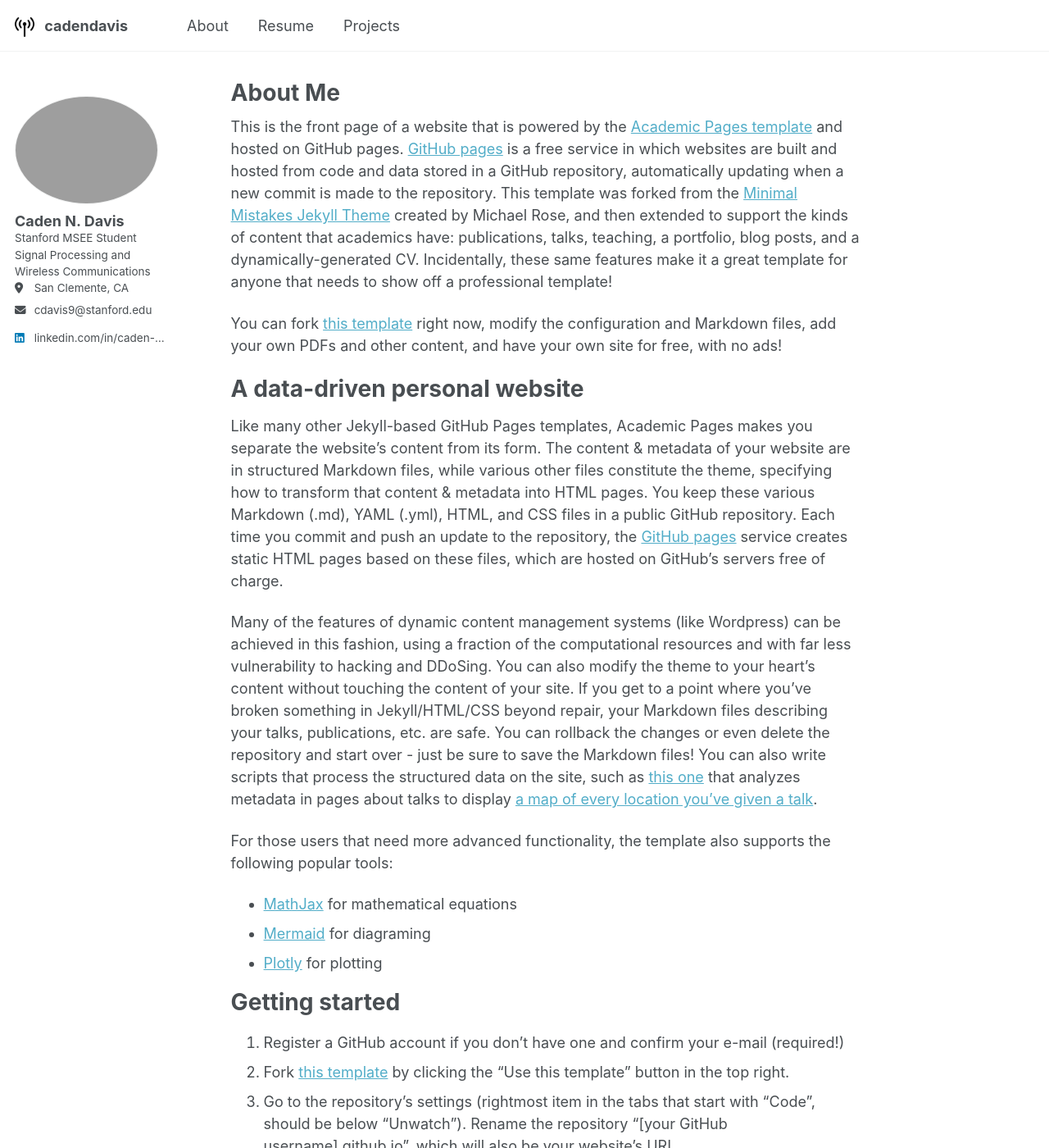
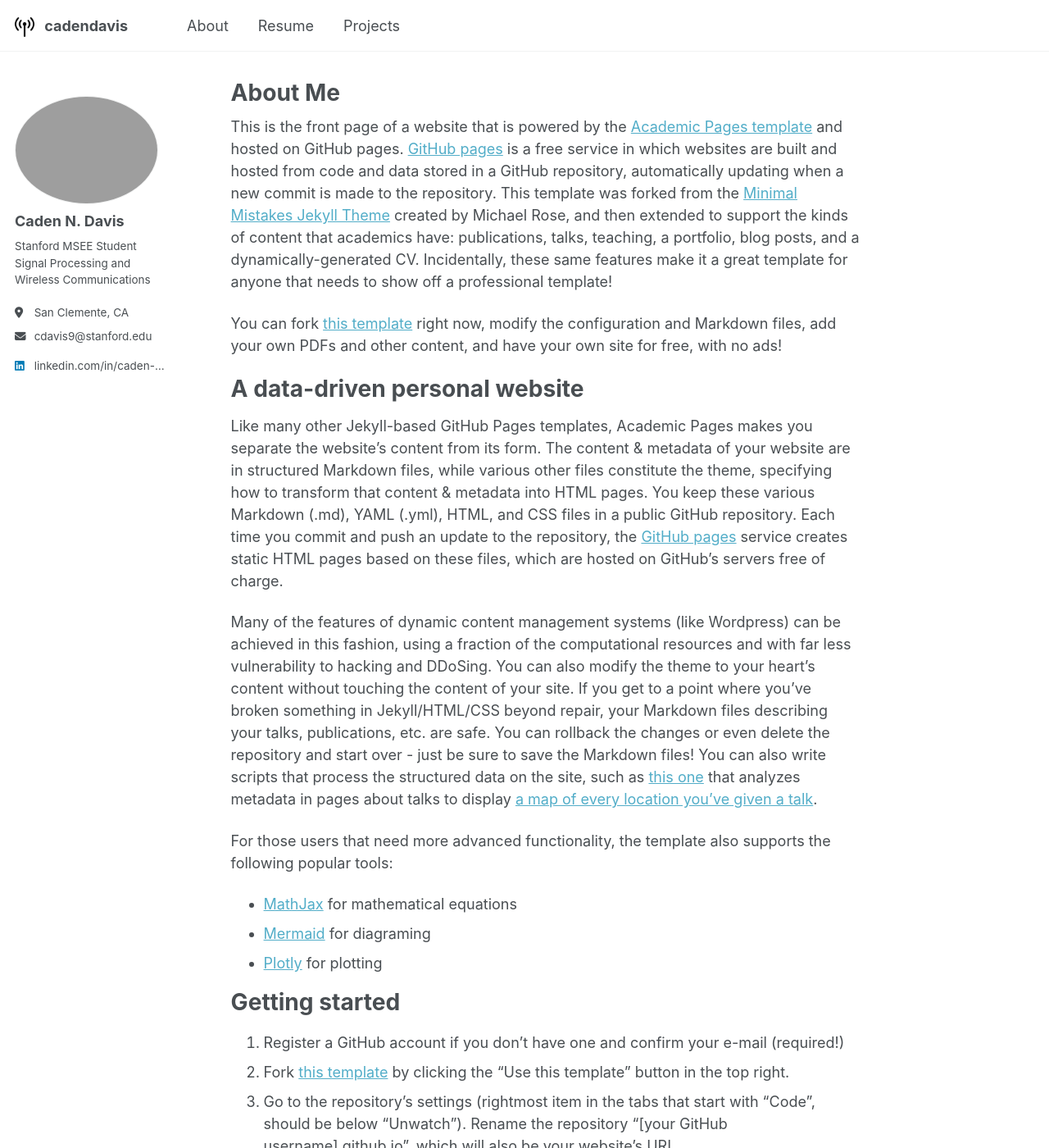
Before and after one commit to caden-davis/caden-davis.github.io, a Jekyll site: the page built from _pages/about.md, in a window 1280 px wide and 1400 px high. Shown: the whole window at 82% size. Built offline with Jekyll 4.4.1, drawn with Linux system fonts in a browser that asks for light colours; a script that is not in the unit is left out.

Commit message:
Try to override

```diff
--- a/_sass/layout/_sidebar.scss
+++ b/_sass/layout/_sidebar.scss
@@ -204,10 +204,10 @@
   display: none;
   position: absolute;
   right: 0;
-  // margin-top: 15px;
-  // padding: 10px;
-  margin-top: 0px;
-  padding: 0px;
+  margin-top: 15px;
+  padding: 10px;
+  // margin-top: 0px;
+  // padding: 0px;
   list-style-type: none;
   border: 1px solid var(--global-border-color);
   border-radius: $border-radius;
@@ -230,7 +230,7 @@
     display: block;
     content: "";
     position: absolute;
-    // top: -11px;
+    top: -11px;
     left: calc(50% - 10px);
     width: 0;
     border-style: solid;
@@ -247,7 +247,7 @@
     display: block;
     content: "";
     position: absolute;
-    // top: -10px;
+    top: -10px;
     left: calc(50% - 10px);
     width: 0;
     border-style: solid;
@@ -273,8 +273,8 @@
     display: block;
     margin-bottom: 5px;
     padding-right: 5px;
-    // padding-top: 2px;
-    padding-top: 0px;
+    padding-top: 2px;
+    // padding-top: 0px;
     padding-bottom: 2px;
     color: inherit;
     font-size: $type-size-5;
@@ -293,11 +293,12 @@
   }
 }
 
-.author__content p,
-.author__urls-wrapper,
-.author__urls {
-  margin-top: 0 !important;
+.sidebar .author__content {
   margin-bottom: 0 !important;
-  padding-top: 0 !important;
   padding-bottom: 0 !important;
 }
+
+.sidebar .author__urls-wrapper {
+  margin-top: 0 !important;
+  padding-top: 0 !important;
+}
```
